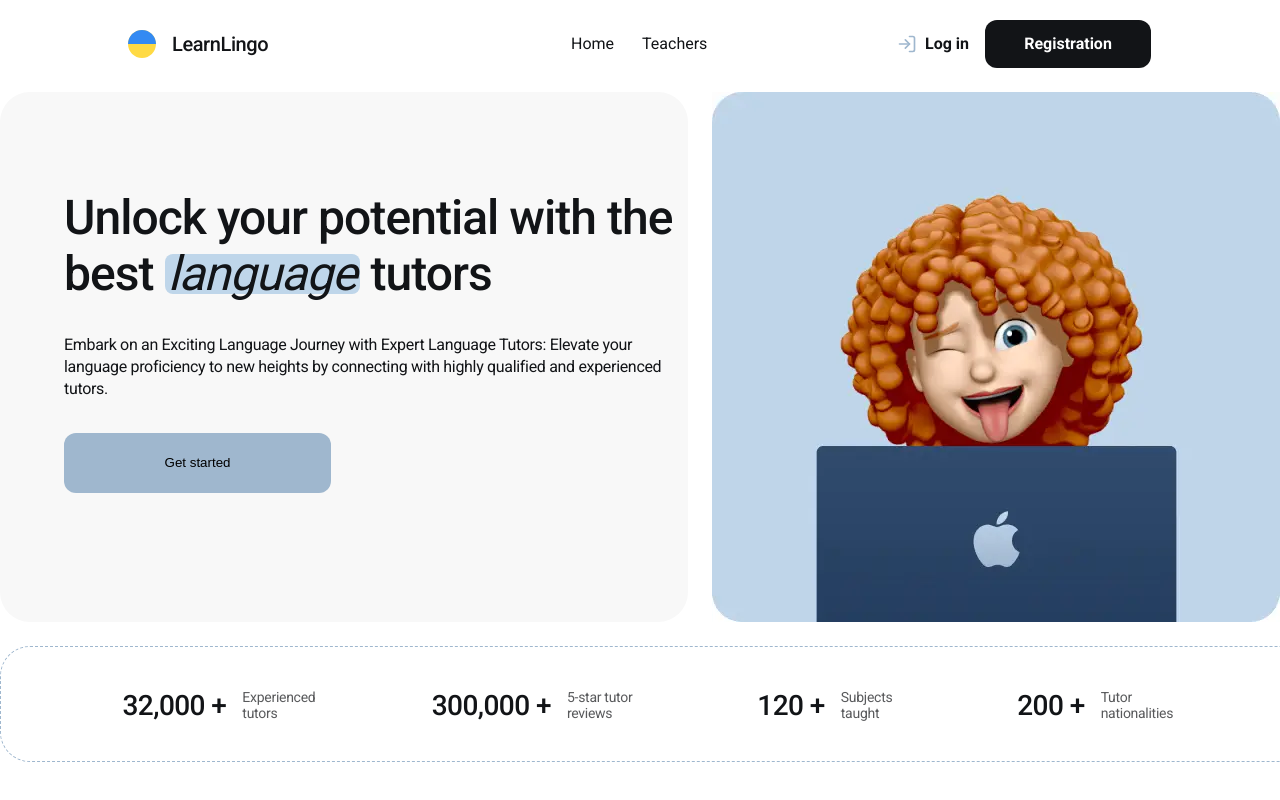
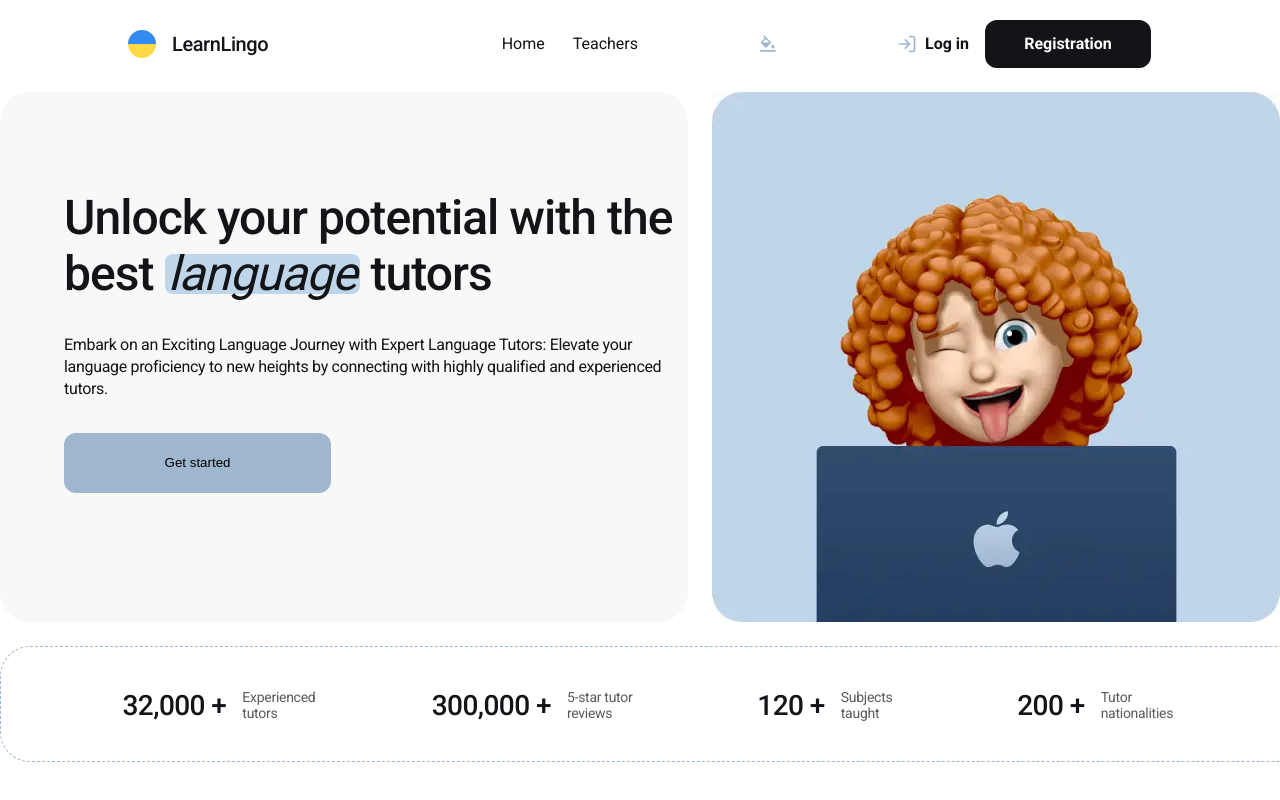
Before and after one commit to tanya-vasylovych/learn-lingo, a Next.js app: page / in a window 1280 px wide. Built offline with nearby package versions, Linux system fonts and the light colour scheme.

Commit message:
color change icon

```diff
--- a/components/Header/Header.module.css
+++ b/components/Header/Header.module.css
@@ -154,3 +154,9 @@
   width: 565px;
   height: 599px;
 }
+.colorChange {
+  width: 20px;
+  height: 20px;
+  color: #9fb7ce;
+  cursor: pointer;
+}
--- a/components/Header/Header.tsx
+++ b/components/Header/Header.tsx
@@ -6,6 +6,7 @@ import { FiLogIn, FiX } from "react-icons/fi";
 import Registration from "@/components/Registration/Registration";
 import Login from "@/components/Login/Login";
 import Logo from "../Logo/Logo";
+import { AiOutlineBgColors } from "react-icons/ai";
 
 const Header = () => {
   const [isRegistrationOpen, setIsRegistrationOpen] = useState(false);
@@ -31,6 +32,7 @@ const Header = () => {
             </li>
           </ul>
         </nav>
+        <AiOutlineBgColors className={css.colorChange} />
         <ul className={css.buttons}>
           <li className={css.loginItem}>
             <FiLogIn
```
